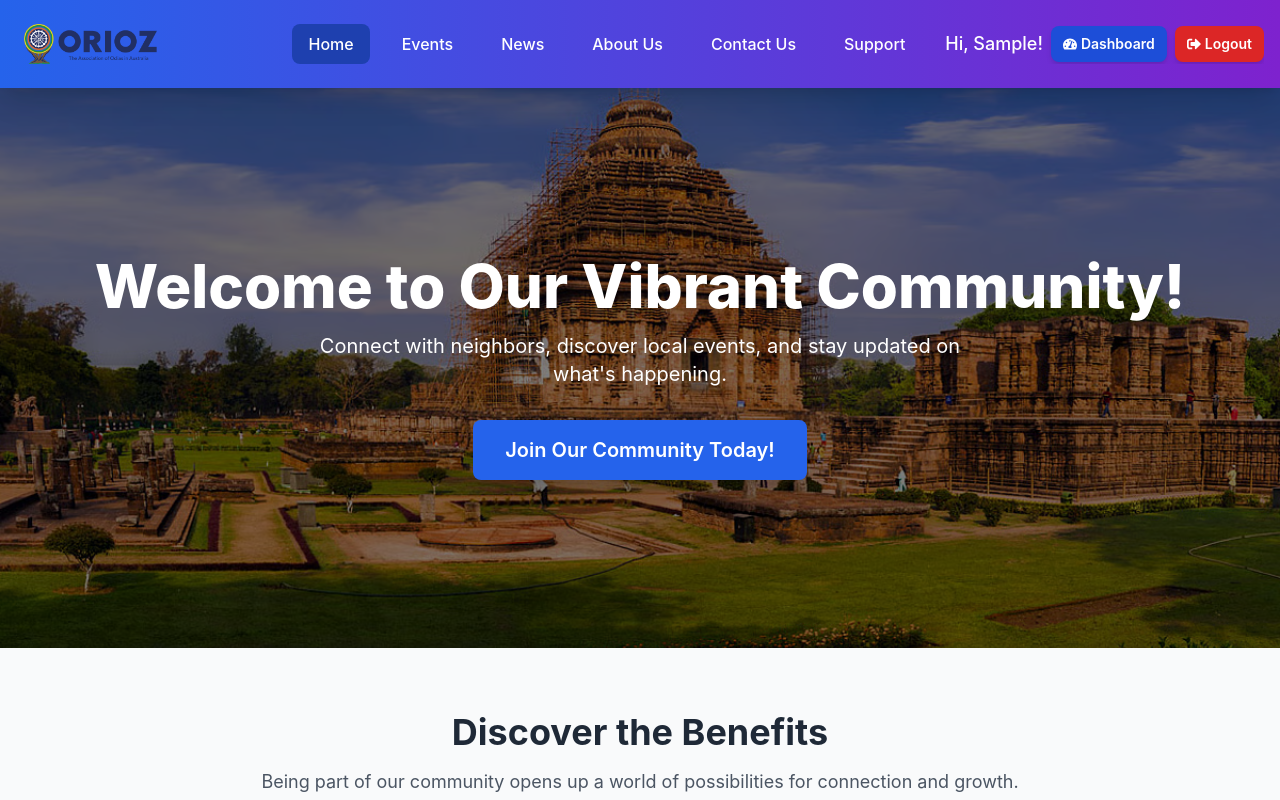
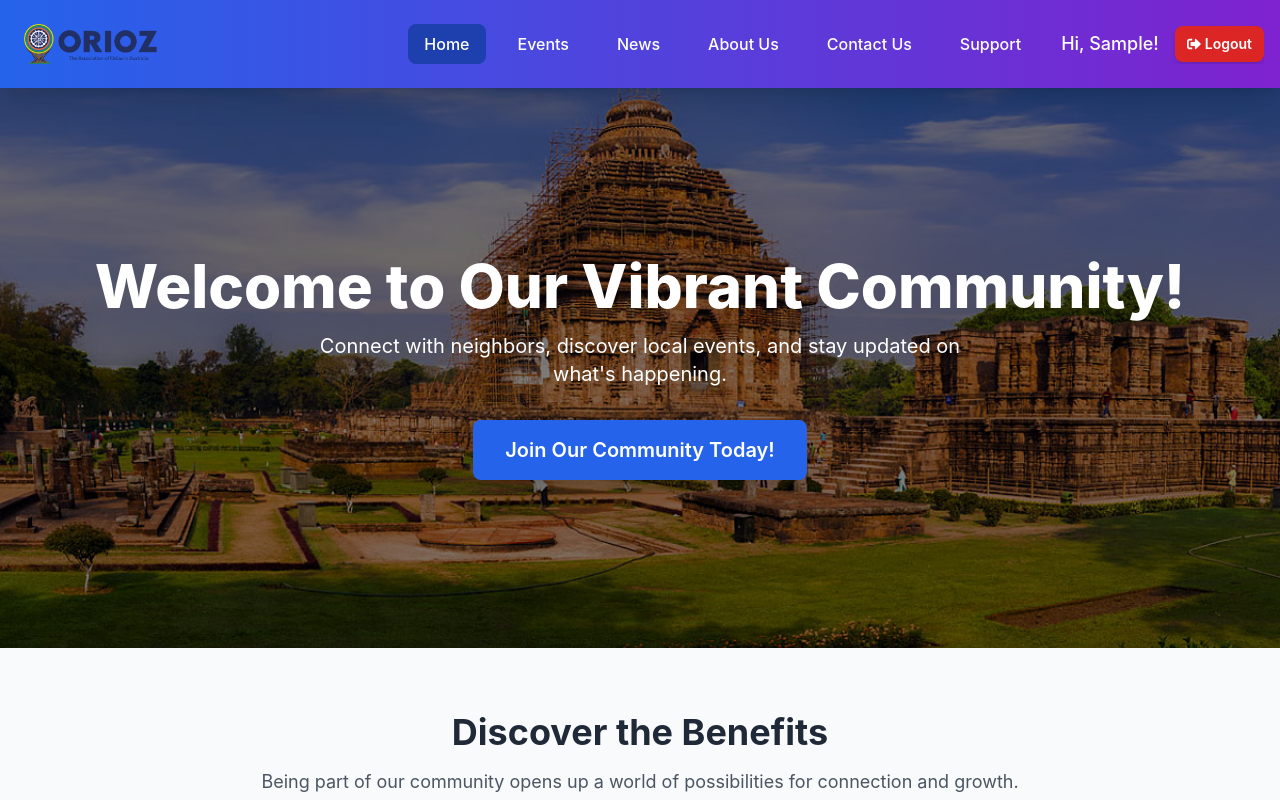
Before and after one commit to nikhlanshu/community-portal, a React (Create React App) app: page / in a window 1280 px wide. Shown: the top 800 px of the page. Built offline with nearby package versions, Linux system fonts and the light colour scheme; sample sign-in values are in the browser's storage.

Commit message:
change className for dashboard

```diff
--- a/src/App.js
+++ b/src/App.js
@@ -1,6 +1,6 @@
 import React, { useState } from 'react';
 import { BrowserRouter as Router, Routes, Route, Link, NavLink as RouterNavLink, useNavigate } from 'react-router-dom';
-import { FaFacebook, FaInstagram, FaYoutube, FaSignOutAlt, FaTachometerAlt } from 'react-icons/fa';
+import { FaFacebook, FaInstagram, FaYoutube, FaSignOutAlt } from 'react-icons/fa';
 import communityLogo from './images/orioz-logo.png';
 
 // Import AuthProvider and useAuth hook
@@ -138,18 +138,15 @@ function Navbar() {
             <NavLink to="/support">Support</NavLink>
           </div>
 
-          {/* Conditional Login/Dashboard/Logout Button */}
+          {/* Conditional Login/Logout */}
           {isLoggedIn ? (
-            <div className="flex items-center mt-4 md:mt-0 md:ml-6 space-x-2">
-              <span className="text-white text-lg font-medium whitespace-nowrap">
+            <div className="flex items-center mt-4 md:mt-0 md:ml-6 space-x-4">
+              <span
+                className="text-white text-lg font-medium whitespace-nowrap cursor-pointer hover:underline"
+                onClick={() => navigate('/dashboard')}
+              >
                 Hi, {user?.name?.split(' ')[0] || 'Member'}!
               </span>
-              <Link
-                to="/dashboard"
-                className="inline-flex items-center px-3 py-2 text-sm font-semibold rounded-lg shadow-md bg-blue-700 text-white hover:bg-blue-800 transition duration-300 transform hover:scale-105"
-              >
-                <FaTachometerAlt className="inline-block mr-1" /> Dashboard
-              </Link>
               <button
                 onClick={handleLogout}
                 className="inline-flex items-center px-3 py-2 text-sm font-semibold rounded-lg shadow-md bg-red-600 text-white hover:bg-red-700 transition duration-300 transform hover:scale-105"
```
